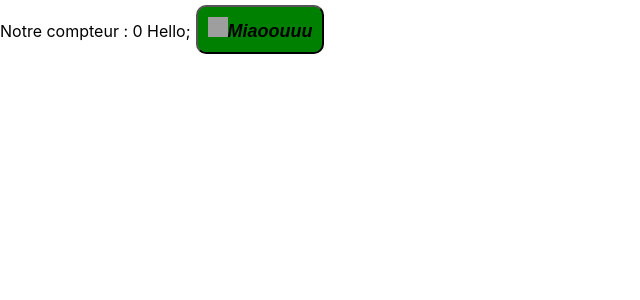
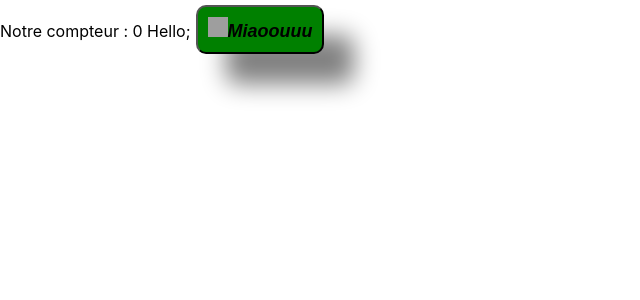
Before and after one commit to Rousslud/reactTraining, a React (Create React App) app: page / in a window 1280 px wide. Shown: the top 300 px of the page, without its empty margins (0-640 px from the left). Built offline with nearby package versions, Linux system fonts and the light colour scheme; grey boxes are pictures that could not be loaded.

Commit message:
Changement couleur sur clic bouton

```diff
--- a/src/App/components/Button/Button.css
+++ b/src/App/components/Button/Button.css
@@ -5,6 +5,7 @@
 	font-size: large;
 	cursor: pointer;
 	margin: 5px 5px 5px 5px;
+	box-shadow: 30px 30px 25px gray;
 }
 
 ;
@@ -18,5 +19,5 @@
 }
 
 .clicked{
-	box-shadow: 10px 10px 25px gray;
+	box-shadow: 10px 10px 15px pink;
 }
--- a/src/App/components/Button/Button.js
+++ b/src/App/components/Button/Button.js
@@ -1,15 +1,19 @@
-import React from 'react';
+import React, {useState} from 'react';
 import './Button.css';
 import PropTypes from "prop-types";
 
 function Button(props) {
 	console.log(props)
+	const[clicked, setClicked] = useState(false);
 	return <button onClick={evt => {
 		//alert('j\'ai cliqué sur ' + evt.target.innerText)
 		console.warn(evt);
 		props.clickActionPerso(evt.target.innerText);
+		setClicked(true);
+		// Remise à false de l'état cliqué du bouton au bout de 200ms
+		setTimeout(()=>{setClicked(false)}, 200)
 	}}
-		className="Button"
+		className={"Button"+(clicked? ' clicked':'')}
 		style={{ color: props.fontColor, backgroundColor: props.bgColor, fontStyle: (props.isItalic ? "italic" : "normal") }}>
 		{props.title || props.children}</button>
 }
```
